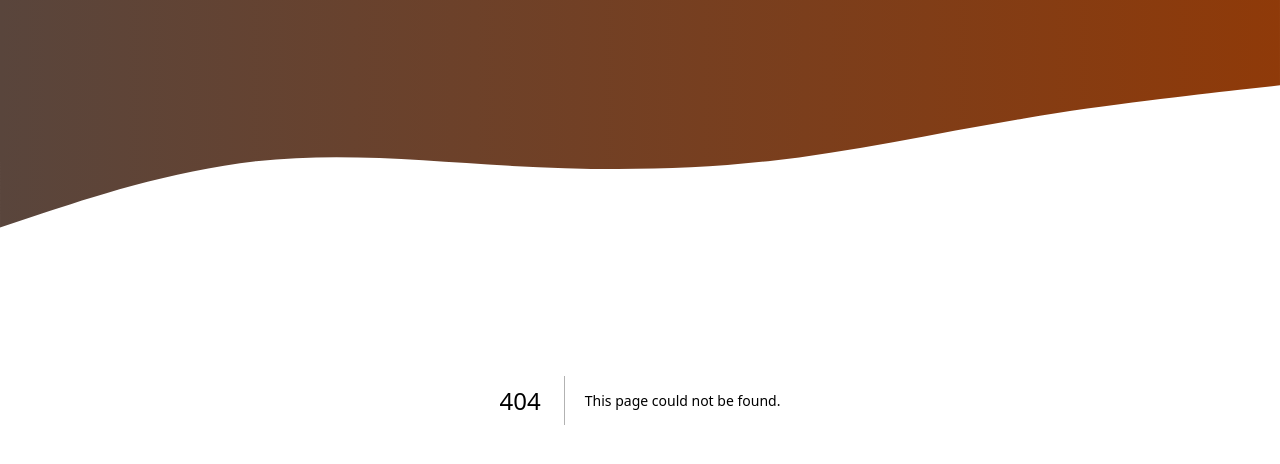
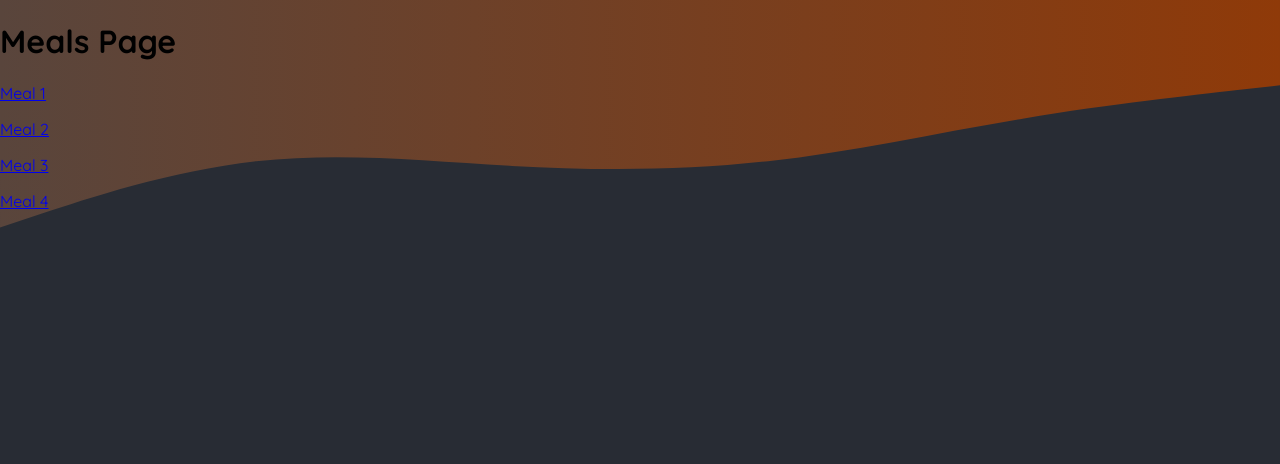
Before and after one commit to NitinRajput98/NextJS-Learning, a Next.js app in the folder 05-onwards-foodies-starting-project/: page /meals in a window 1280 px wide. Before the commit this address had no page. Shown: the top 464 px of the page. Built offline with nearby package versions, Linux system fonts and the light colour scheme.

Commit message:
Excercise:Solution

```diff
--- /dev/null
+++ b/05-onwards-foodies-starting-project/app/meals/page.js
@@ -0,0 +1,22 @@
+import Link from "next/link";
+
+export default function Meals() {
+  return (
+    <main>
+      <h1>Meals Page</h1>
+
+      <p>
+        <Link href="/meals/someMeal">Meal 1</Link>
+      </p>
+      <p>
+        <Link href="/meals/meal2">Meal 2</Link>
+      </p>
+      <p>
+        <Link href="/meals/meal3">Meal 3</Link>
+      </p>
+      <p>
+        <Link href="/meals/meal4">Meal 4</Link>
+      </p>
+    </main>
+  );
+}
```
Also changed, not shown: 05-onwards-foodies-starting-project/app/community/page.js (added, +7 -0 lines), 05-onwards-foodies-starting-project/app/meals/[slug]/page.js (added, +8 -0 lines), 05-onwards-foodies-starting-project/app/meals/share/page.js (added, +7 -0 lines), 05-onwards-foodies-starting-project/app/page.js (+12 -1 lines).
